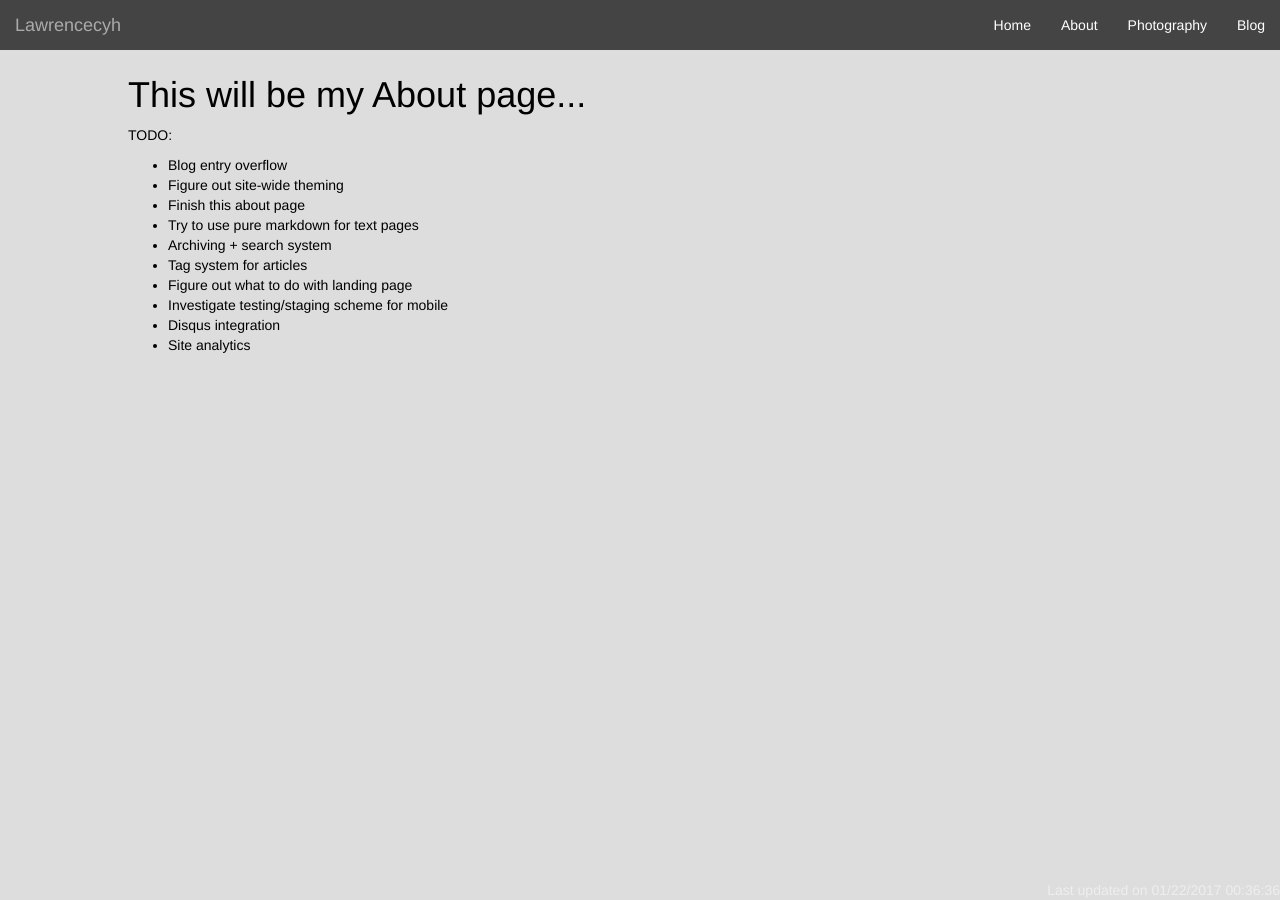
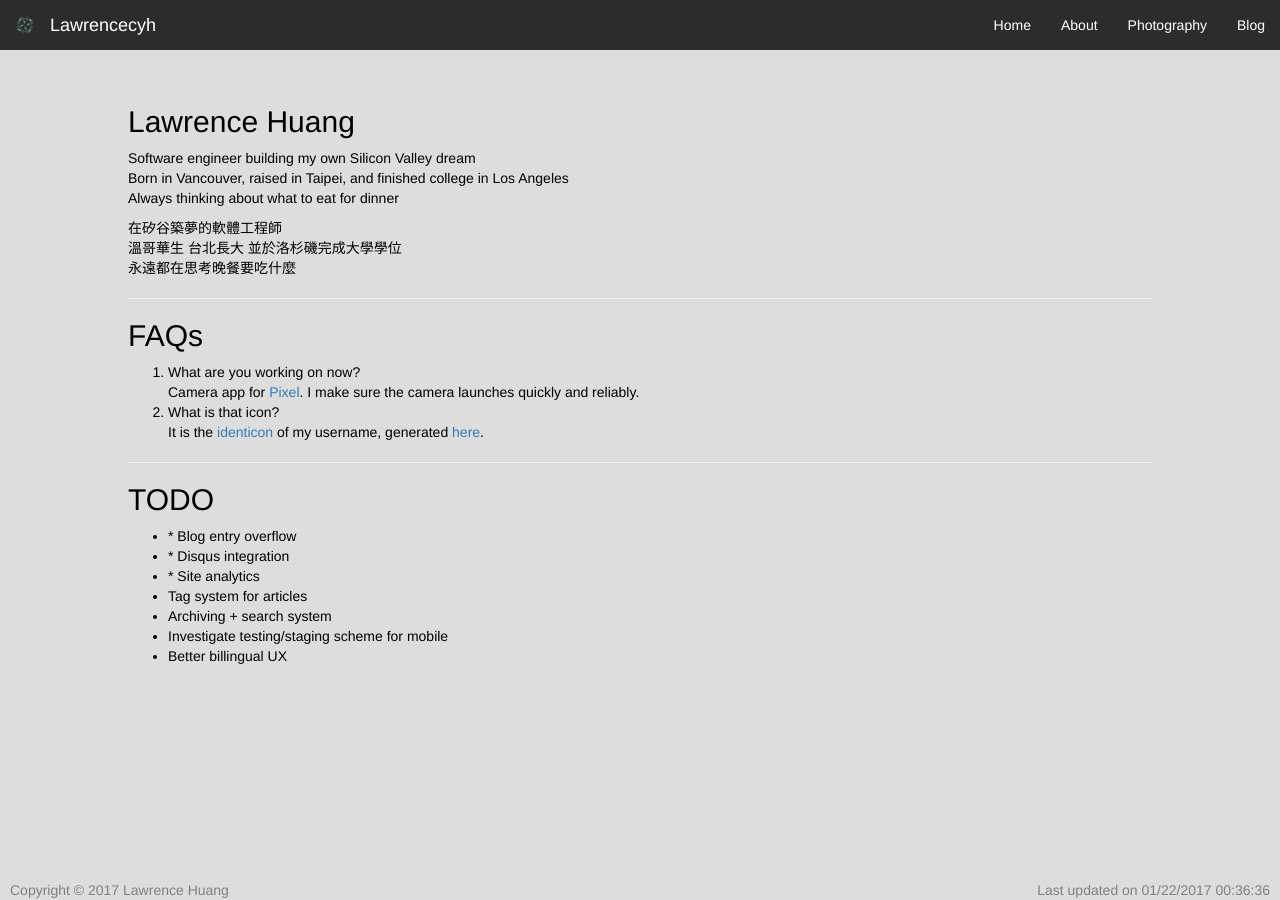
Before and after one commit to lawrencecyh/lawrencecyh.github.io, a Jekyll site: the page built from about.md, in a window 1280 px wide. Built offline with Jekyll 4.4.1, drawn with Linux system fonts in a browser that asks for light colours.

Commit message:
Rebrand as Parallax; update about; add identicon

```diff
--- a/_layouts/default.html
+++ b/_layouts/default.html
@@ -8,8 +8,8 @@
     <meta name="author" content="">
     <!-- <link rel="icon" href="../../favicon.ico"> -->
 
-    <title>Lawrencecyh</title>
-
+    <title>Parallax</title>
+    <link rel="shortcut icon" href="/res/identicon.png" />
     <!-- Bootstrap core CSS -->
     <link href="/res/bootstrap/css/bootstrap.min.css" rel="stylesheet">
 
@@ -27,6 +27,7 @@
                   <span class="sr-only">Toggle navigation</span>
                   Menu <i class="fa fa-bars"></i>
               </button>
+              <img class="navbar-brand" src="/res/identicon.png">
               <a class="navbar-brand" href="index.html">Lawrencecyh</a>
           </div>
 
@@ -36,7 +37,7 @@
               <ul class="nav navbar-nav navbar-right">
                 <li><a href="/#">Home</a></li>
                 <li><a href="/about">About</a></li>
-                <li><a href="/photography">Photography</a></li>
+                <li><a target="_blank" href="https://goo.gl/photos/LDJqgTanEroABRui6">Photography</a></li>
                 <li><a href="blog">Blog</a></li>
               </ul>
           </div>
@@ -47,14 +48,14 @@
 
     {{ content }}
 
-      <div class="mastfoot">
-        <div class="inner">
-          <script language="Javascript">
-          document.write("Last updated on " + document.lastModified +"");
-          </script>
-        </div>
-      </div>
-
+    <span class="mastfoot" style="text-align: left">
+        Copyright © 2017 Lawrence Huang
+    </span>
+    <span class="mastfoot timestamp"style="text-align: right">
+      <script language="Javascript">
+        document.write("Last updated on " + document.lastModified +"");
+      </script>
+    </span>
 
     <!-- Bootstrap core JavaScript
     ================================================== -->
--- a/about.md
+++ b/about.md
@@ -4,18 +4,43 @@ title: About
 ---
 
 <div class="page-div">
-<h1>This will be my About page...</h1>
-<p>TODO:</p>
-<ul>
-  <li>Blog entry overflow</li>
-  <li>Figure out site-wide theming</li>
-  <li>Finish this about page</li>
-  <li>Try to use pure markdown for text pages</li>
-  <li>Archiving + search system</li>
-  <li>Tag system for articles</li>
-  <li>Figure out what to do with landing page</li>
-  <li>Investigate testing/staging scheme for mobile</li>
-  <li>Disqus integration</li>
-  <li>Site analytics</li>
-</ul>
+  <div style="height:30px;"></div>
+
+  <h2>Lawrence Huang</h2>
+  <p class="lang-en">
+  Software engineer building my own Silicon Valley dream<br>
+  Born in Vancouver, raised in Taipei, and finished college in Los Angeles<br>
+  Always thinking about what to eat for dinner
+  </p>
+
+  <p class="lang-zh">
+  在矽谷築夢的軟體工程師<br>
+  溫哥華生 台北長大 並於洛杉磯完成大學學位<br>
+  永遠都在思考晚餐要吃什麼
+  </p>
+  <hr>
+
+  <h2>FAQs</h2>
+  <ol>
+    <li>What are you working on now?<br>
+    Camera app for <a href="https://madeby.google.com/phone/">Pixel</a>.
+    I make sure the camera launches quickly and reliably.
+    </li>
+    <li>What is that icon?<br>
+    It is the <a href="https://en.wikipedia.org/wiki/Identicon">identicon
+    </a>of my username, generated <a href="https://jdenticon.com/">here</a>.
+    </li>
+  </ol>
+  <hr>
+
+  <h2>TODO</h2>
+  <ul>
+    <li>* Blog entry overflow</li>
+    <li>* Disqus integration</li>
+    <li>* Site analytics</li>
+    <li>Tag system for articles</li>
+    <li>Archiving + search system</li>
+    <li>Investigate testing/staging scheme for mobile</li>
+    <li>Better billingual UX</li>
+  </ul>
 </div>
--- a/res/cover.css
+++ b/res/cover.css
@@ -18,7 +18,7 @@ body {
 }
 
 .navbar-custom {
-  background-color: rgba(30, 30, 30, 0.8);
+  background-color: rgba(0, 0, 0, 0.8);
   border: none;
 }
 
@@ -40,34 +40,21 @@ body {
  */
 .mastfoot {
   color: #999; /* IE8 proofing */
-  color: rgba(255,255,255,.5);
-  text-align: right;
+  color: gray;
+  position: fixed;
+  bottom: 0;
+  width:100%;
+  padding-left: 10px;
+  padding-right: 10px;
 }
 
-
 /*
- * Affix and center
+ * Hide timestamp section on narrow screens
  */
-@media (min-width: 768px) {
-  /* Pull out the header and footer */
-  .masthead {
-    position: fixed;
-    top: 0;
-  }
-  .mastfoot {
-    position: fixed;
-    bottom: 0;
-  }
-  /* Start the vertical centering */
-  .site-wrapper-inner {
-    vertical-align: middle;
-  }
-  /* Handle the widths */
-  .masthead,
-  .mastfoot,
-  .cover-container {
-    width: 100%; /* Must be percentage or pixels for horizontal alignment */
-  }
+@media (max-width: 500px) {
+    .timestamp {
+        visibility: hidden;
+    }
 }
 
 .intro-header {
@@ -79,6 +66,11 @@ body {
   -moz-background-size: cover;
   -o-background-size: cover;
   height: 100%
+}
+
+.shaded {
+  background: radial-gradient(closest-side, rgba(0, 0, 0, 0.5),transparent);
+  padding: 20px;
 }
 
 .intro-header .site-heading,
```
Also changed, not shown: index.html (+7 -7 lines), photography.md (+3 -7 lines), res/cover.jpg (deleted), res/identicon.png (added).
